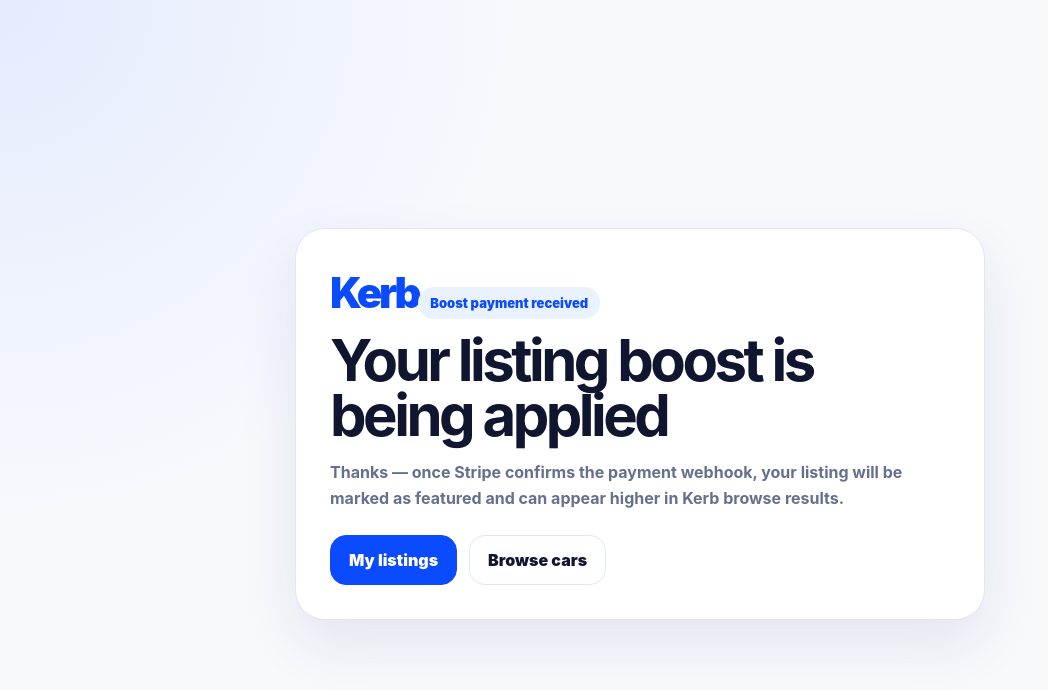
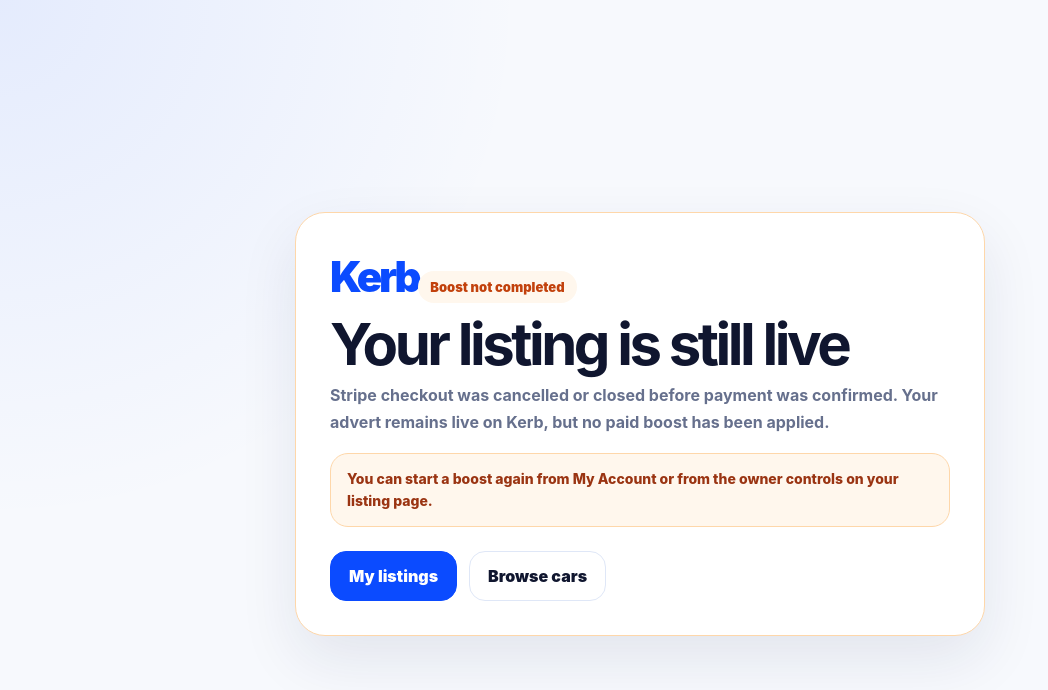
Before and after one commit to Abzgetzit/kerb, a Next.js app: page /boost/cancel in a window 1280 px wide. Shown: the top 690 px of the page, without its empty margins (0-1048 px from the left). Built offline with nearby package versions, Linux system fonts and the light colour scheme.

Commit message:
Update page.js

```diff
--- a/app/boost/cancel/page.js
+++ b/app/boost/cancel/page.js
@@ -1,6 +1,10 @@
 import Link from "next/link";
 
-export default function BoostSuccessPage() {
+export const dynamic = "force-dynamic";
+
+export default function BoostCancelPage({ searchParams }) {
+  const listingId = String(searchParams?.listing_id || "").trim();
+
   return (
     <main className="page">
       <section className="card">
@@ -8,14 +12,20 @@ export default function BoostSuccessPage() {
           Kerb
         </Link>
 
-        <div className="pill">Boost payment received</div>
-        <h1>Your listing boost is being applied</h1>
+        <div className="pill">Boost not completed</div>
+        <h1>Your listing is still live</h1>
         <p>
-          Thanks — once Stripe confirms the payment webhook, your listing will be
-          marked as featured and can appear higher in Kerb browse results.
+          Stripe checkout was cancelled or closed before payment was confirmed.
+          Your advert remains live on Kerb, but no paid boost has been applied.
         </p>
 
+        <div className="noteBox">
+          You can start a boost again from My Account or from the owner controls
+          on your listing page.
+        </div>
+
         <div className="actions">
+          {listingId && <Link href={`/listing/${listingId}`}>View listing</Link>}
           <Link href="/account?tab=listings">My listings</Link>
           <Link href="/browse">Browse cars</Link>
         </div>
@@ -30,11 +40,12 @@ const styles = `
   body { margin: 0; background: #f7f9fd; font-family: Inter, ui-sans-serif, system-ui, -apple-system, BlinkMacSystemFont, "Segoe UI", sans-serif; color: #10162f; }
   a { color: inherit; text-decoration: none; }
   .page { min-height: 100vh; display: grid; place-items: center; padding: 24px; background: radial-gradient(circle at top left, rgba(11,75,255,.08), transparent 34%), #f7f9fd; }
-  .card { width: min(620px, 100%); background: white; border: 1px solid #dfe7f7; border-radius: 30px; padding: 34px; box-shadow: 0 24px 60px rgba(19,34,79,.09); }
+  .card { width: min(620px, 100%); background: white; border: 1px solid #fed7aa; border-radius: 30px; padding: 34px; box-shadow: 0 24px 60px rgba(19,34,79,.09); }
   .logo { color: #0b4bff; font-size: 42px; font-weight: 1000; letter-spacing: -0.08em; }
-  .pill { display: inline-flex; margin-top: 24px; border-radius: 999px; background: #eaf1ff; color: #0b4bff; padding: 8px 12px; font-weight: 950; font-size: 13px; }
+  .pill { display: inline-flex; margin-top: 24px; border-radius: 999px; background: #fff7ed; color: #c2410c; padding: 8px 12px; font-weight: 950; font-size: 13px; }
   h1 { margin: 14px 0 10px; font-size: clamp(34px, 6vw, 58px); letter-spacing: -0.06em; line-height: .95; }
-  p { color: #66708d; line-height: 1.65; font-weight: 700; }
+  p { color: #66708d; line-height: 1.65; font-weight: 700; margin: 0; }
+  .noteBox { margin-top: 18px; background: #fff7ed; border: 1px solid #fed7aa; color: #9a3412; border-radius: 18px; padding: 14px 16px; font-size: 14px; font-weight: 850; line-height: 1.55; }
   .actions { display: flex; flex-wrap: wrap; gap: 12px; margin-top: 24px; }
   .actions a { border-radius: 16px; padding: 14px 18px; font-weight: 950; border: 1px solid #dfe7f7; }
   .actions a:first-child { background: #0b4bff; color: white; border-color: #0b4bff; }
```
